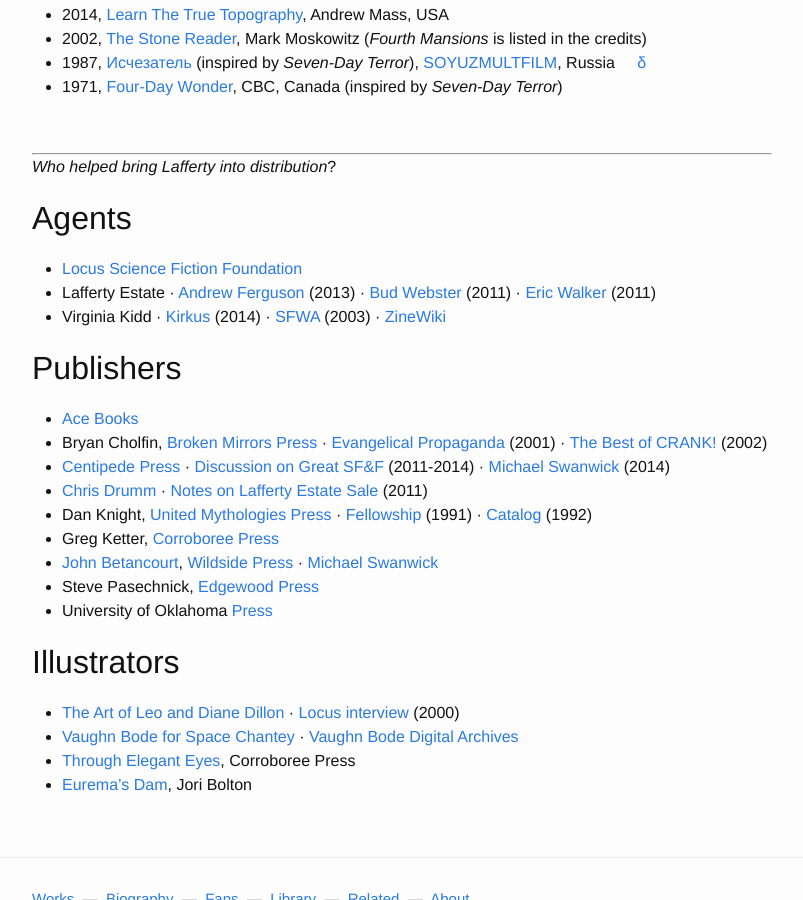
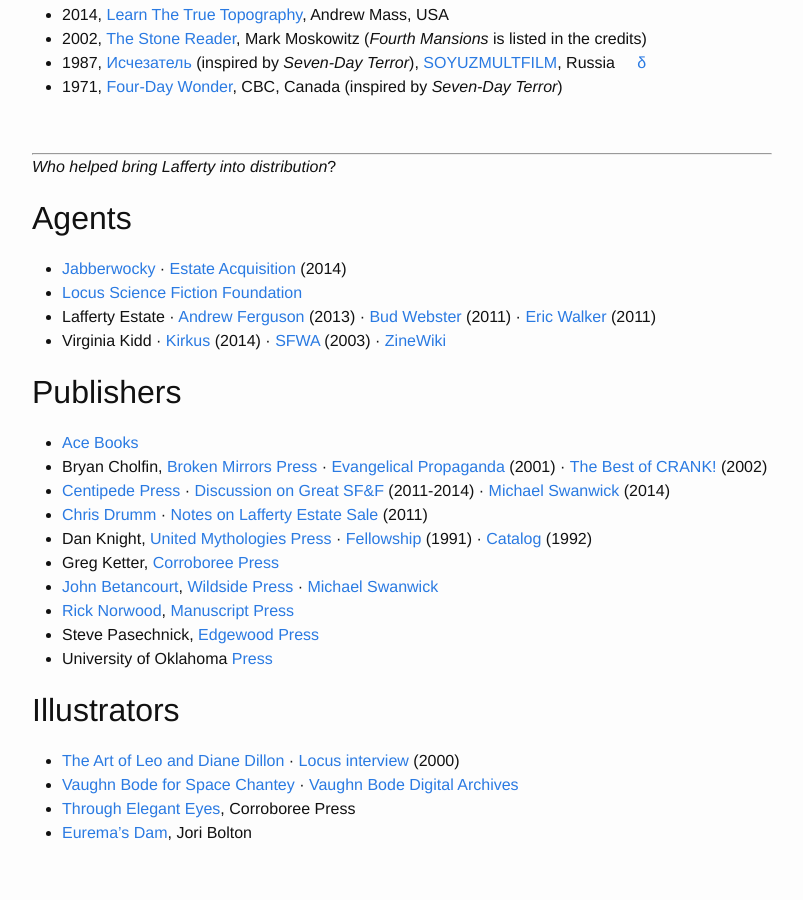
Before and after one commit to ralafferty/ralafferty.github.io, a Jekyll site: the page built from related.md, in a window 1280 px wide and 900 px high, scrolled down 1566 px. Shown: the whole window, without its empty margins (238-1041 px from the left). Built offline with Jekyll 4.4.1, drawn with Linux system fonts in a browser that asks for light colours; nearby versions of some CDN libraries.

Commit message:
minor edit

```diff
--- a/_data/timeline.json
+++ b/_data/timeline.json
@@ -634,7 +634,7 @@
 	{
 	"id":"tl-2014-nyc",
 	"year":"2014",
-	"month":"August?",
+	"month":"June",
 	"geography":"New York, NY",
 	"title":"Locus signed with <a href=\"http://awfulagent.com/jabclients/lafferty\">JABberwocky Literary Agency</a>",
 	"icon":"fa-money",
--- a/related.md
+++ b/related.md
@@ -327,6 +327,8 @@
 
 ## Agents
 
+* [Jabberwocky](http://awfulagent.com/jabclients/lafferty)
+ &middot; [Estate Acquisition](http://ak-agency.myds.me/wordpress/wp-content/uploads/2014/06/JABberwocky-News.pdf) (2014)
 * [Locus Science Fiction Foundation](http://www.lsff.net/about-2/meet-lsff-board-members/)
 * Lafferty Estate
 &middot; [Andrew Ferguson](http://ralafferty.tumblr.com/post/55382042501/49-the-six-fingers-of-time) (2013)
@@ -350,6 +352,7 @@
 &middot; [Catalog](/archive/1992/ump-usenet.txt) (1992)
 * Greg Ketter, [Corroboree Press](http://www.isfdb.org/cgi-bin/publisher.cgi?1544)
 * [John Betancourt](https://www.sfsite.com/10b/jb138.htm), [Wildside Press](http://www.isfdb.org/cgi-bin/publisher.cgi?140) &middot; [Michael Swanwick](http://www.michaelswanwick.com/auth/squalidansw.html)
+* [Rick Norwood](http://en.wikipedia.org/wiki/Rick_Norwood), [Manuscript Press](http://www.isfdb.org/cgi-bin/pl.cgi?264119)
 * Steve Pasechnick, [Edgewood Press](http://www.isfdb.org/cgi-bin/pl.cgi?18567)
 * University of Oklahoma [Press](http://en.wikipedia.org/wiki/University_of_Oklahoma_Press)
 
```
